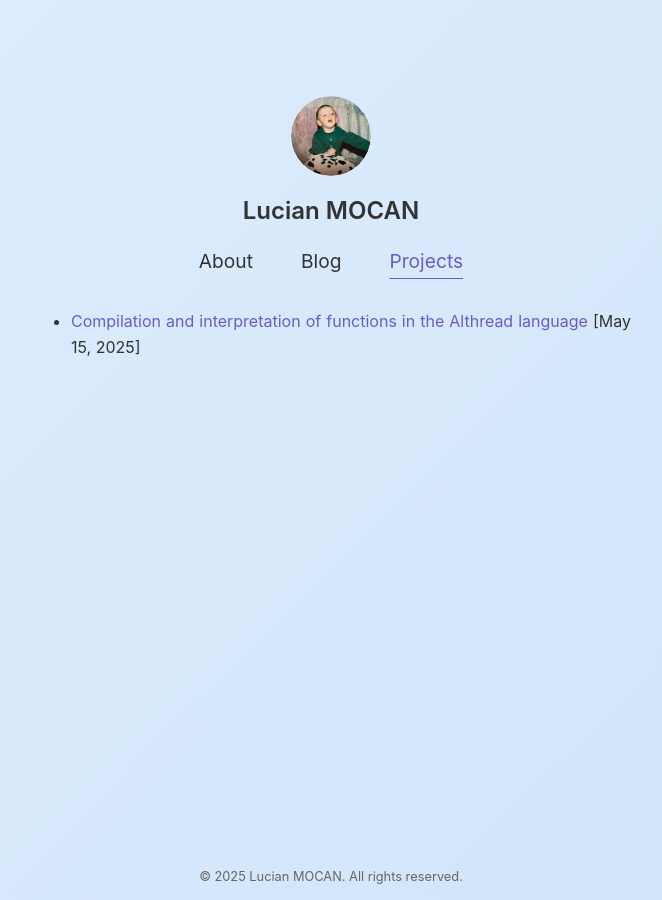
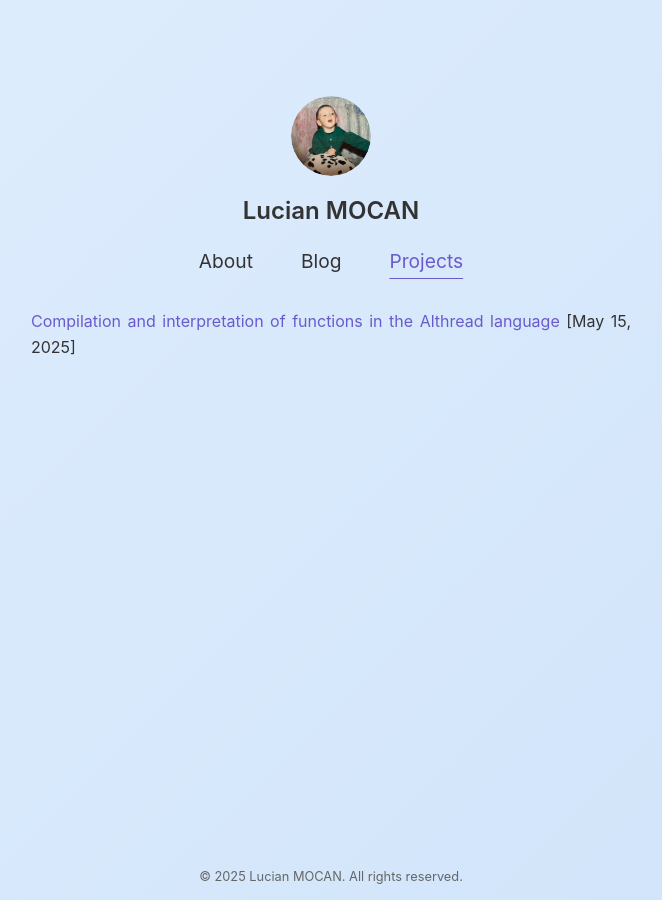
Before and after one commit to lucianmocan/lucianmocan.github.io, a Jekyll site: the page built from projects/index.md, in a window 1280 px wide. Shown: the whole page, without its empty margins (309-971 px from the left). Built offline with Jekyll 4.4.1, drawn with Linux system fonts in a browser that asks for light colours.

Commit message:
remove bulletpoints

```diff
--- a/projects/index.md
+++ b/projects/index.md
@@ -4,5 +4,5 @@ title: Projects
 ---
 
 {% for project in site.projects %}
-* [{{ project.title }}]({{ project.url }}) [{{ project.date | date: "%B %d, %Y" }}]
+[{{ project.title }}]({{ project.url }}) [{{ project.date | date: "%B %d, %Y" }}]
 {% endfor %}
```
Also changed, not shown: blog/index.md (+1 -1 lines).
